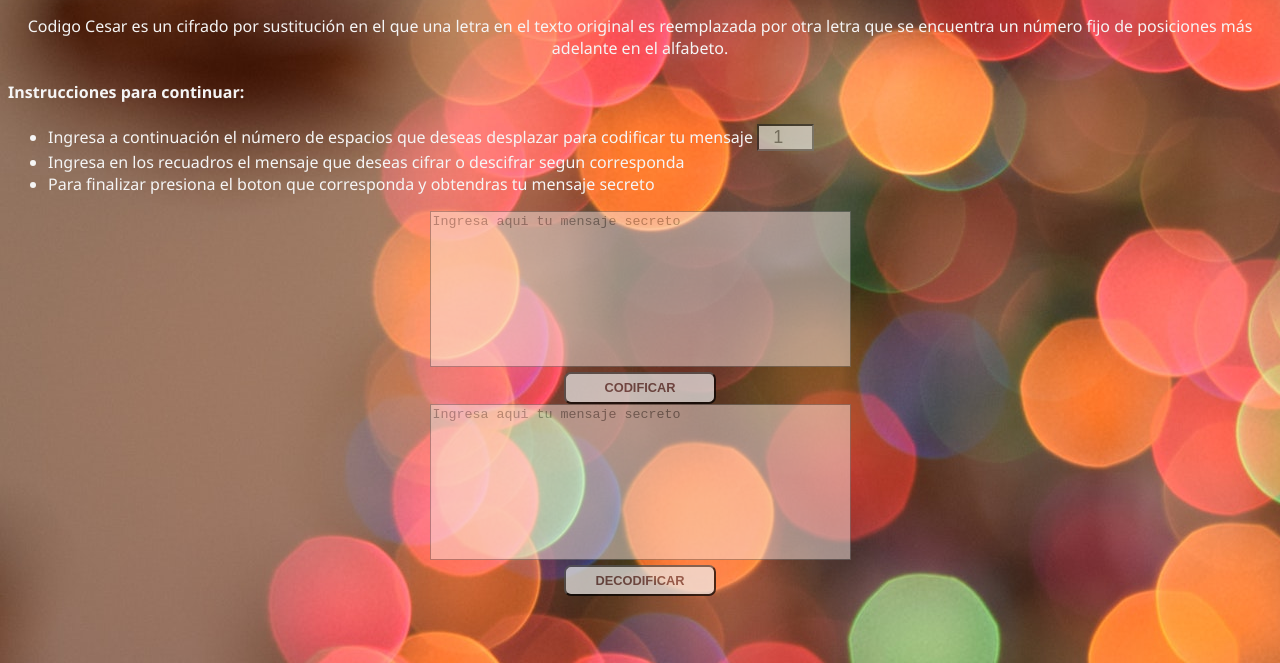
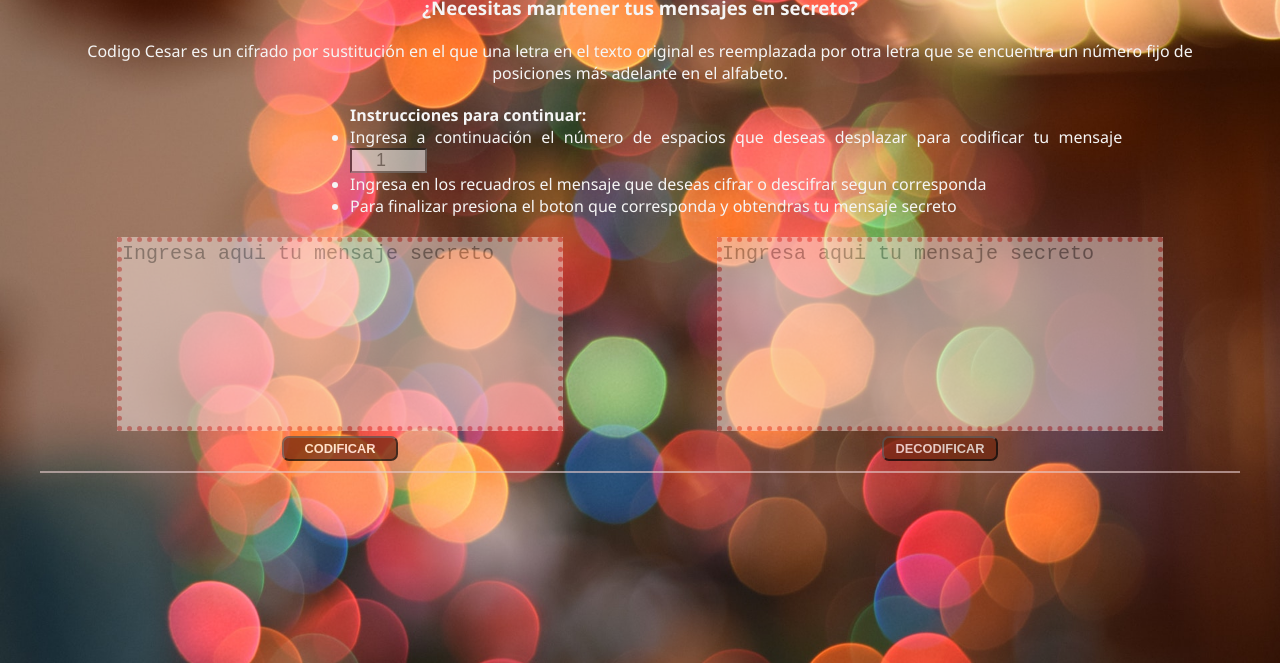
Before and after one commit to cindylopez1814/scl-2018-05-bc-core-am, a website: page src/index.html in a window 1280 px wide. Shown: the part 137-800 px from the top of the page. Drawn offline with Linux system fonts and the light colour scheme.

Commit message:
modificando detalles de estilos

```diff
--- a/src/index.html
+++ b/src/index.html
@@ -4,6 +4,7 @@
   <meta charset="utf-8">
   <title>Caesar Cipher</title>
   <link rel="stylesheet" href="style.css" />
+  <link rel="stylesheet" href="grid.css">
 </head>
 <body>
   <section class="container">
@@ -19,7 +20,7 @@
     </section>
   <!-- Instrucciones de uso -->
     <section class="row">
-      <section class="col-12 lista">
+      <section class="col-8 lista">
         <h4>Instrucciones para continuar:</h4>
         <ul>
           <li>Ingresa a continuación el número de espacios que deseas desplazar para codificar tu mensaje
@@ -33,21 +34,23 @@
   <!-- Codificar -->
     <section class="row">
       <section class="col-6 section_code">
-        <textarea id="txt1" cols="50" rows="10" placeholder="Ingresa aqui tu mensaje secreto" ></textarea>
+        <textarea id="txt1" cols="35" rows="8" placeholder="Ingresa aqui tu mensaje secreto" ></textarea>
         <section>
           <button id="button-cod" >CODIFICAR</button>
         </section>
       </section>
   <!-- Decodificar -->
       <section class="col-6 section_code">
-        <textarea id="txt2" cols="50" rows="10" placeholder="Ingresa aqui tu mensaje secreto" ></textarea>
+        <textarea id="txt2" cols="35" rows="8" placeholder="Ingresa aqui tu mensaje secreto" ></textarea>
         <section>
           <button id="button-deco">DECODIFICAR</button>
         </section>
       </section>
     </section>
   <!-- Muestra del mensaje final -->
-    <section id="root" class="row" class="col-12"></section>
+    <section class="row">
+      <div id="root" class="col-12"></div>
+    </section>
   </section>
   <script src="cipher.js"></script>
   <script src="index.js"></script>
--- a/src/style.css
+++ b/src/style.css
@@ -3,24 +3,25 @@ body {
   color: whitesmoke;
   font-family: 'Segoe UI', Tahoma, Geneva, Verdana, sans-serif;
   background-image: url(../src/img/pexels-photo-327472.jpeg);
+  background-size: cover;
   text-align: center;
 }
 header{
   color: aliceblue;
   text-align: center;
-  font-size: x-large;
-  margin: 1%;
+  font-size: 50px;
   text-shadow: rgb(185, 160, 160) 2px 3px 4px;
 }
 .lista {
   text-align: justify;
+  margin-left: 25%;
 }
 input{
   text-align: center;
   font-size: large;
   opacity: 0.6;
   background: #f3f2f1;
-  width: 4%;
+  width: 10%;
 }
 .section_code{
   text-align: center;
@@ -29,12 +30,15 @@ textarea{
   opacity: 0.5;
   background:  rgb(250, 231, 225);
   resize: none;
+  font-size: 20px;
+  border: 5px dotted rgb(228, 106, 106);
 }
 button{
   font-size: 80%;
-  width: 12%;
+  width: 20%;
   opacity: 0.7;
-  color: rgb(110, 74, 74);
+  background-color: #6b240e;
+  color: white;
   font-weight: bold;
   border-radius: 7px;
   padding: 0.5%;
@@ -48,13 +52,10 @@ p{
   text-align: center;
 }
 #root{
-  display: inline-block;
   text-align: center;
-  width: 40%;
   color: black;
-  text-align: center;
   opacity: 0.6;
   background: #e6cccc;
-  font-size: large;
-  margin: 1%;
+  font-size: 30px;
+  padding: 0;
 }
```
Also changed, not shown: src/img/op1.jpeg (added), src/img/op2.jpeg (added), src/img/op3.jpeg (added), 1 other file.
